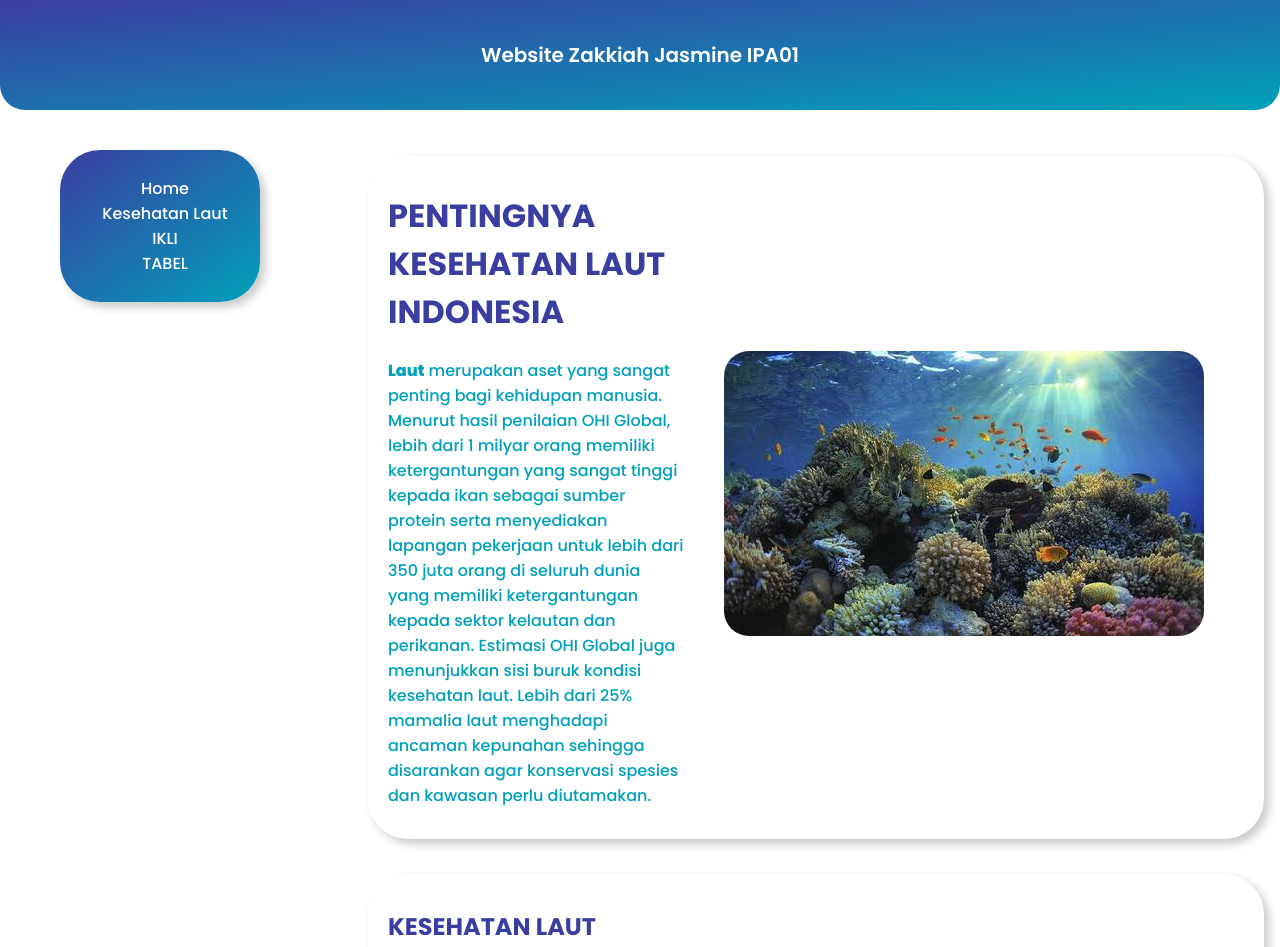
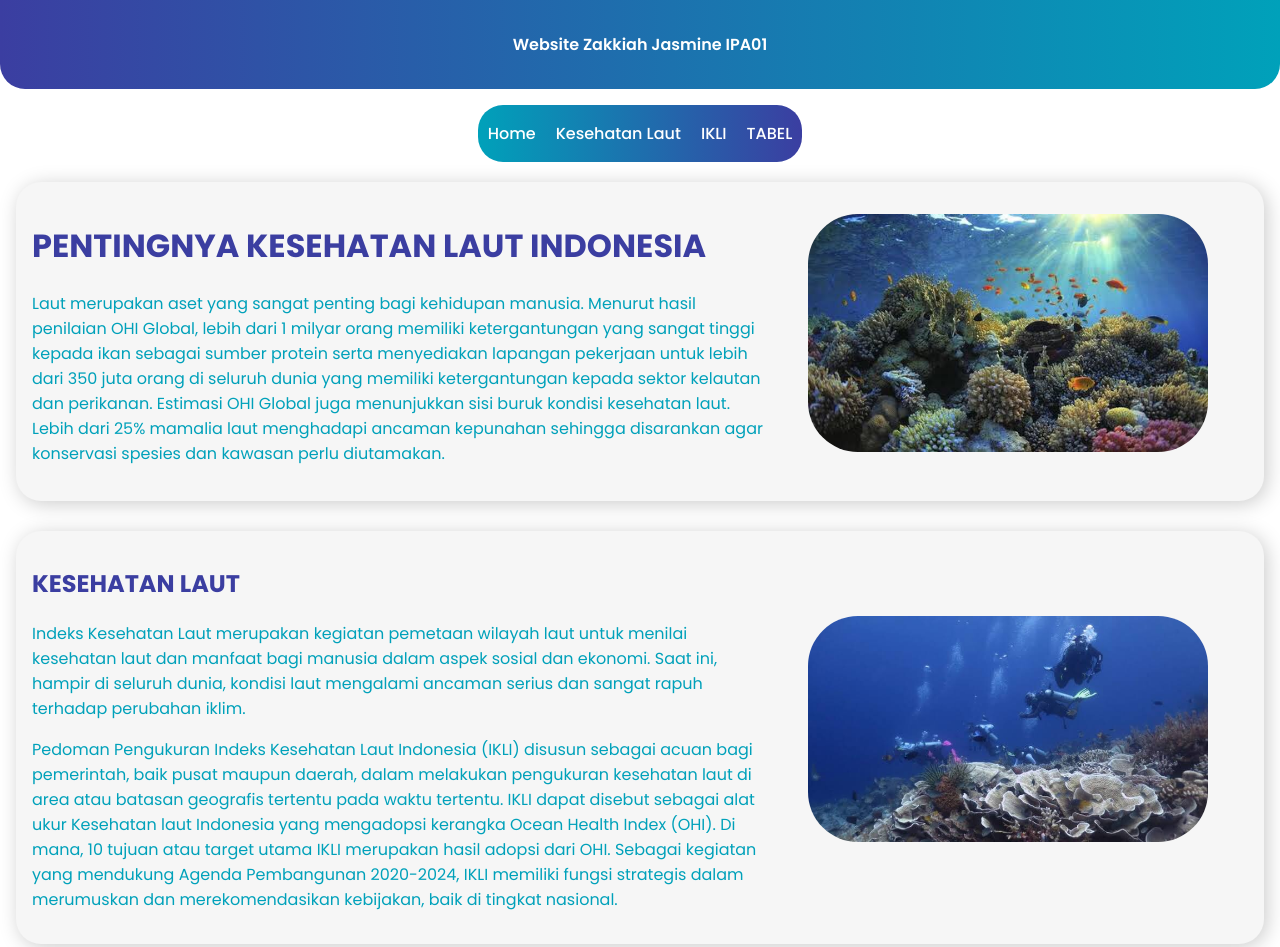
Before and after one commit to BlueFZ/Laut, a plain HTML site: page index.html in a window 1280 px wide. Shown: the top 947 px of the page. Drawn offline with Linux system fonts and the light colour scheme.

Commit message:
Update style.css

```diff
--- a/style.css
+++ b/style.css
@@ -9,106 +9,134 @@ html {
 	scroll-behavior: smooth;
 }
 
-main {
-	display: flex;
+body {
+	margin: 0;
+	padding: 0;
 }
 
-body {
-	margin: 0;
+header {
+	display: flex;
+	justify-content: center;
+	background: linear-gradient(to right, #3B3EA1, #00A1BA);
+	padding: 16px;
+	border-radius: 0px 0px 25px 25px;
+}
+
+aside {
+	display: grid;
+	place-items: center;
+	position: sticky;
+	top: 20px;
 }
 
 .content {
-	flex: 3;
-	padding: 16px;
-	display: flex;
-	flex-direction: column;
-	justify-content: center;
-	gap: 35px;
-	margin-top: 30px;
+	margin-top: 20px;
 }
 
-aside {
-	flex: 1;
+.card {
+	background-color: rgb(246, 246, 246);
+	padding: 16px;
+	border-radius: 25px;
+	box-shadow: 3px 3px 20px rgba(0, 0, 0, 0.203);
+	margin-bottom: 30px;
 }
 
-.content h1,h2 {
-	color: #3B3EA1;
+nav {
+	background: linear-gradient(to left, #3B3EA1, #00A1BA);
+	padding: 0px 10px;
+	border-radius: 25px;
 }
 
-.content p, ol li {
-	color: #00A1BA;
+nav a {
+	color: white;
 	font-weight: 500;
 }
 
-.nama {
-	text-align: center;
-	font-weight: 600;
-	font-size: 20px;
-	color: white;
-}
-
-nav {
-	position: sticky;
-	top: 150px;
-	background: linear-gradient(to bottom right, #3B3EA1, #00A1BA);
-	border-radius: 40px;
-	box-shadow: 5px 5px 10px rgba(0, 0, 0, 0.213);
-	padding: 10px 0px 10px 0px;
-	width: 200px;
-	margin-top: 30px;
-	margin-left: 60px;
-}
-
 ul {
+	padding: 0;
 	list-style: none;
-	text-align: center;
-	margin-right: 30px;
+	display: flex;
+	gap: 20px;
+	justify-content: center;
 }
 
 a {
 	text-decoration: none;
-	color: white;
 	font-weight: 500;
 }
 
-header, footer {
-	background: linear-gradient(to bottom right, #3B3EA1, #00A1BA);
-	padding: 20px;
-	border-radius: 0px 0px 25px 25px;
-	color: rgb(223, 223, 223);
+main {
+	padding: 16px;
+}
+
+.nama p {
+	font-weight: 600;
+	color: white;
+}
+
+.content p, li, a, td {
+	color: #00A1BA;
+}
+
+h1 {
+	color: #3B3EA1;
+	font-size: 1.7em;
+}
+
+h2 {
+	font-size: 1.2em;
+	color: #3B3EA1
+}
+
+th {
+	color: #3B3EA1
+}
+
+.card p {
+	font-size: 1em;
+}
+
+img {
 	max-width: 100%;
+	margin-bottom: 10px;
+	border-radius: 25px;
+}
+
+td {
+	padding-left: 10px;
 }
 
 footer {
-	border-radius: 0px 0px 25px 25px;
+	display: flex;
+	justify-content: center;
+	background: linear-gradient(to right, #3B3EA1, #00A1BA);
+	padding: 16px;
+	border-radius: 25px 25px 0px 0px;
 }
 
-.card {
-	background: rgb(255, 255, 255);
-	border-radius: 40px;
-	box-shadow: 5px 5px 10px rgba(0, 0, 0, 0.213);
-	padding: 15px 20px;
-	max-width: 99%;
-	margin-left: 40px;
+footer p {
+	color: white;
+	font-weight: 600;
 }
 
-#art1, #art2, #art3 {
+@media (min-width: 40em) {
+	.card {
 		display: flex;
 		align-items: center;
 	}
 
-img {
-	border-radius: 25px;
-	max-width: 480px;
+	h1 {
+		color: #3B3EA1;
+		font-size: 2em;
 	}
 
-span {
-	font-weight: 800;
+	h2 {
+		font-size: 1.5em;
+		color: #3B3EA1
 	}
 
-table {
-	border: 1px solid #3B3EA1;
-	color: #00A1BA;
-	text-align: center;
-	margin: 20px;
+	img {
+		max-width: 400px;
+		border-radius: 50px;
 	}
+}
```
Lines whose indentation alone changed are shown as unchanged.
